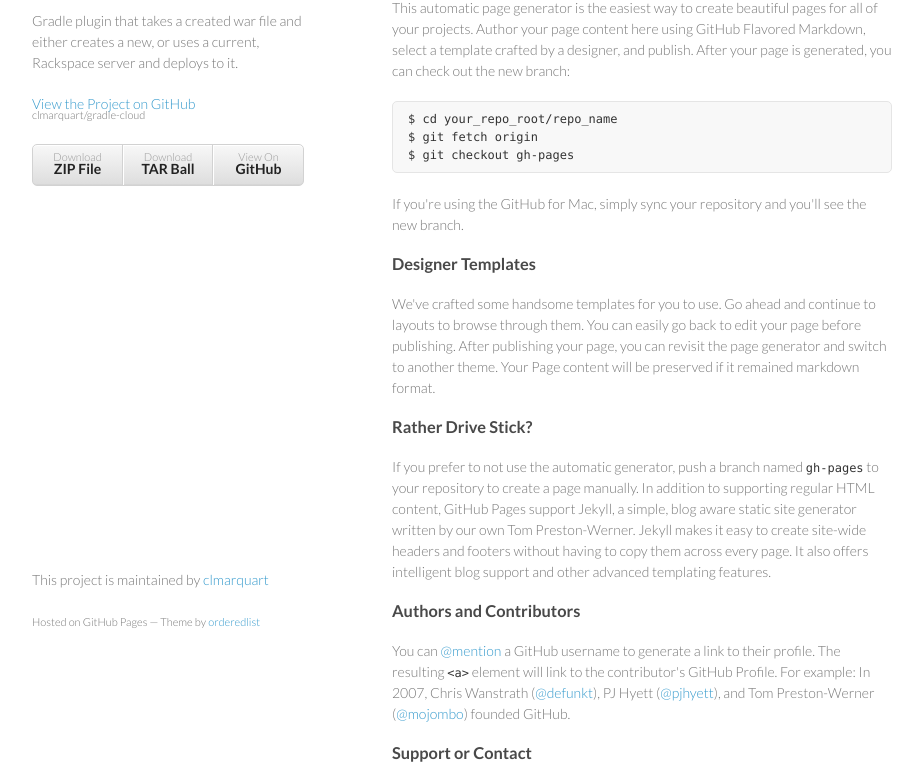
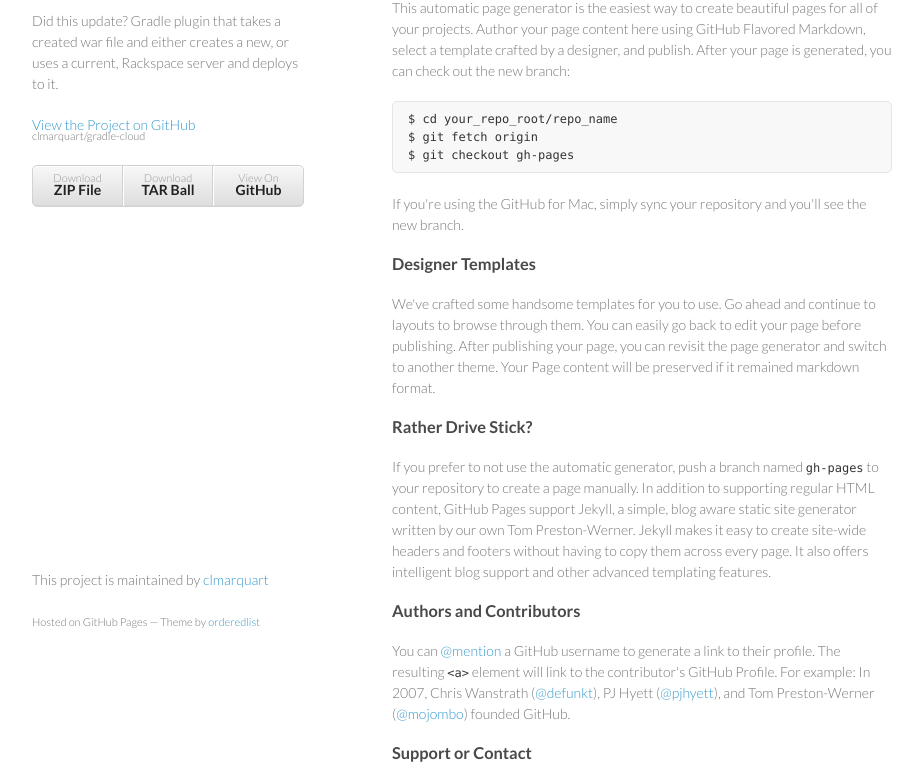
Before and after one commit to clmarquart/gradle-cloud, a plain HTML site: page index.html in a window 1280 px wide. Shown: the part 99-878 px from the top of the page, without its empty margins (178-1101 px from the left). Drawn offline with Linux system fonts and the light colour scheme.

Commit message:
Revert "Removing update"
This reverts commit b88d361e0b4b1089f63fed76039d2f404c0c4126.

```diff
--- a/index.html
+++ b/index.html
@@ -16,7 +16,7 @@
     <div class="wrapper">
       <header>
         <h1>Gradle-cloud</h1>
-        <p>Gradle plugin that takes a created war file and either creates a new, or uses a current, Rackspace server and deploys to it.</p>
+        <p>Did this update? Gradle plugin that takes a created war file and either creates a new, or uses a current, Rackspace server and deploys to it.</p>
         <p class="view"><a href="https://github.com/clmarquart/gradle-cloud">View the Project on GitHub <small>clmarquart/gradle-cloud</small></a></p>
         <ul>
           <li><a href="https://github.com/clmarquart/gradle-cloud/zipball/master">Download <strong>ZIP File</strong></a></li>
```
